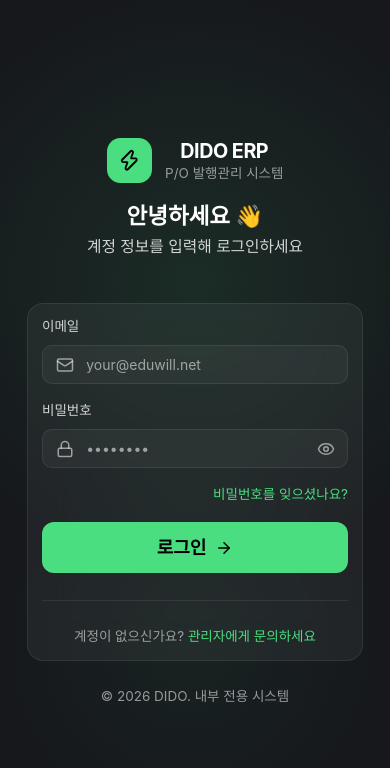
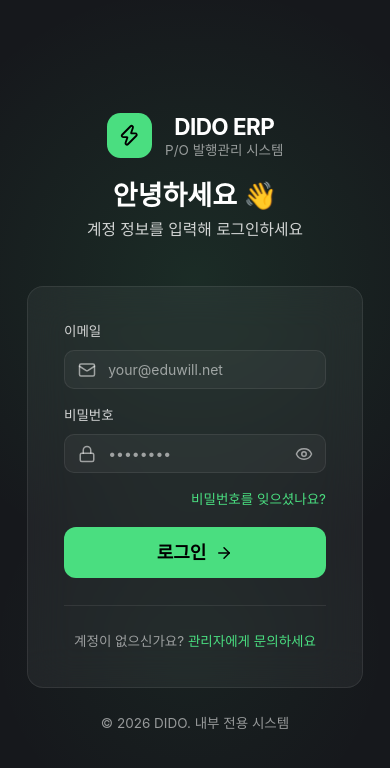
Before and after one commit to justinblake24/DIDO-ERP, a Next.js app: page /login in a window 390 px wide. Shown: the top 768 px of the page. Built offline with nearby package versions, Linux system fonts and the light colour scheme; no server answers; a web font is replaced by a local one.

Commit message:
chore: 모바일 반응형 미디어쿼리 홀딩 (주석 처리)

```diff
--- a/app/globals.css
+++ b/app/globals.css
@@ -405,67 +405,28 @@ body {
 }
 .filter-scroll::-webkit-scrollbar { display: none; }
 
-/* ===== 모바일 (768px 미만) ===== */
+/* ===== 모바일 반응형 - HOLDING (홀딩 중) =====
 @media (max-width: 767px) {
-  /* KPI: 2열 */
   .kpi-grid {
     grid-template-columns: repeat(2, 1fr);
     gap: 12px;
     margin-bottom: 16px;
   }
-
-  /* 차트: 1열 */
-  .chart-grid {
-    grid-template-columns: 1fr;
-    gap: 16px;
-  }
-
-  /* 발주처: 2열 */
-  .vendor-grid {
-    grid-template-columns: repeat(2, 1fr);
-    gap: 12px;
-  }
-
-  /* PO 상세 카드: 1열 */
-  .detail-grid {
-    grid-template-columns: 1fr;
-  }
-
-  /* 카드 패딩 축소 */
-  .glass-card {
-    padding: 14px !important;
-  }
-
-  /* 폰트 사이즈 조정 */
+  .chart-grid { grid-template-columns: 1fr; gap: 16px; }
+  .vendor-grid { grid-template-columns: repeat(2, 1fr); gap: 12px; }
+  .detail-grid { grid-template-columns: 1fr; }
+  .glass-card { padding: 14px !important; }
   .text-2xl { font-size: 1.25rem !important; }
   .text-xl  { font-size: 1.1rem  !important; }
-
-  /* 헤더 높이 */
   header { height: 52px !important; padding: 0 12px !important; }
-
-  /* main 패딩 */
   main { padding: 16px 12px !important; }
-
-  /* 페이지 타이틀 row */
-  .page-header {
-    flex-direction: column;
-    align-items: flex-start !important;
-    gap: 12px;
-  }
-
-  /* 툴바 버튼 레이블 숨김 */
+  .page-header { flex-direction: column; align-items: flex-start !important; gap: 12px; }
   .btn-label-hide { display: none; }
 }
 
-/* 태블릿 (768px ~ 1023px) */
 @media (min-width: 768px) and (max-width: 1023px) {
-  .kpi-grid {
-    grid-template-columns: repeat(2, 1fr);
-  }
-  .chart-grid {
-    grid-template-columns: 1fr;
-  }
-  .vendor-grid {
-    grid-template-columns: repeat(2, 1fr);
-  }
+  .kpi-grid { grid-template-columns: repeat(2, 1fr); }
+  .chart-grid { grid-template-columns: 1fr; }
+  .vendor-grid { grid-template-columns: repeat(2, 1fr); }
 }
+===== 홀딩 끝 ===== */
```
